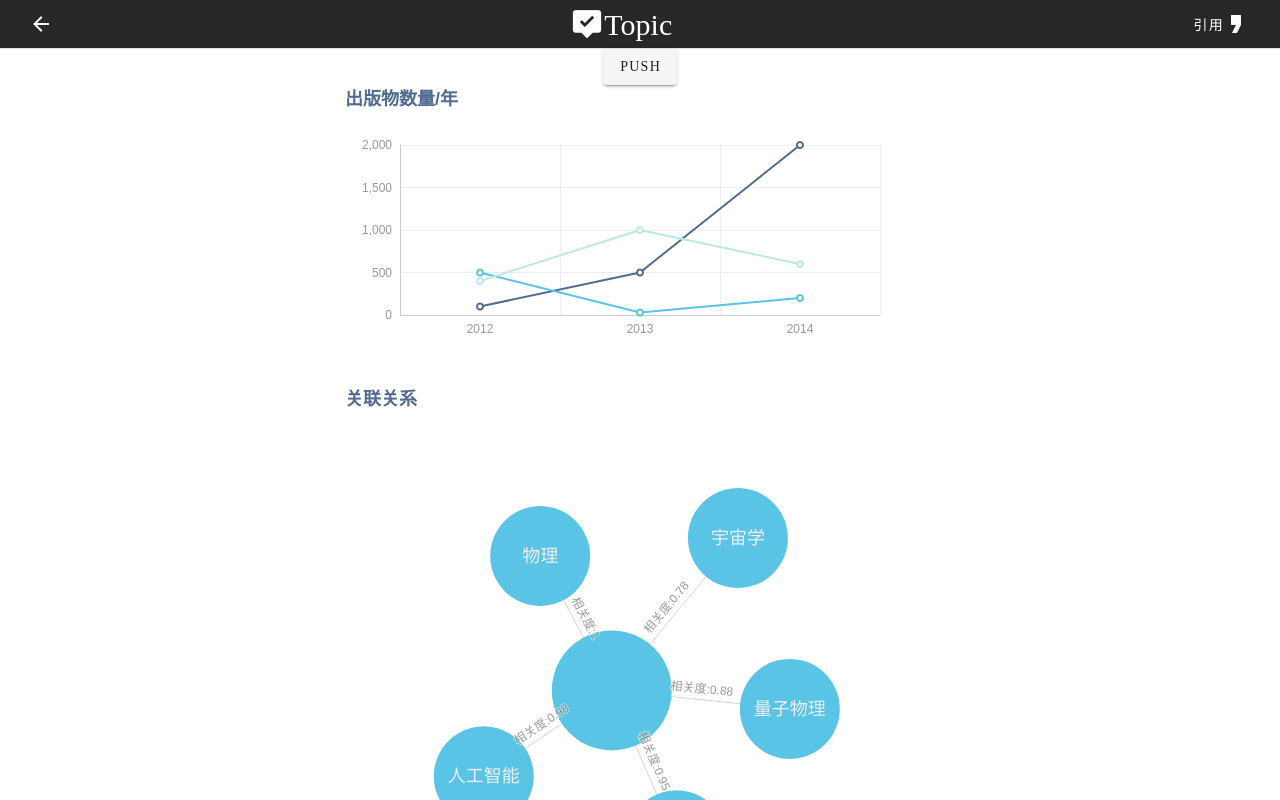
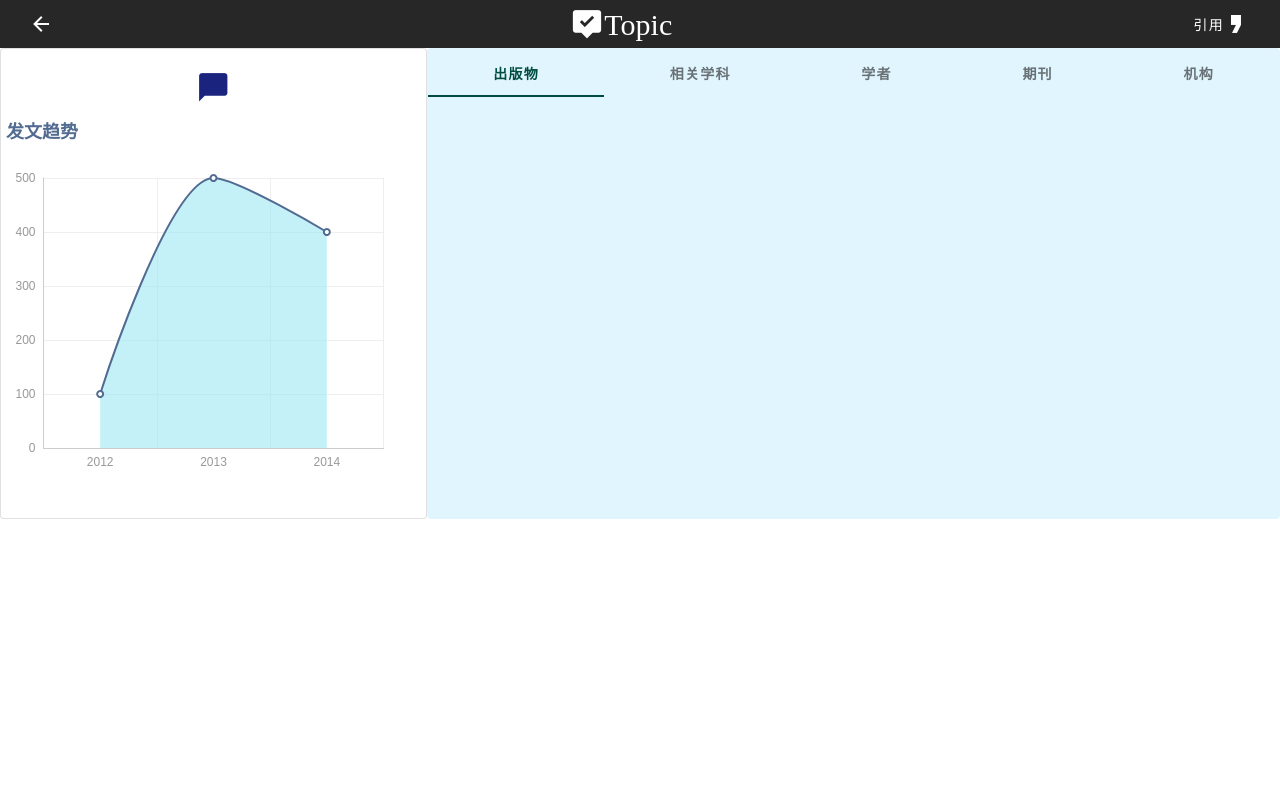
Before and after one commit to sink12138/infinite-academic, a Vue app in the folder frontend/: page /topic in a window 1280 px wide. Built offline with nearby package versions, Linux system fonts and the light colour scheme; what vue-clipboard2 would draw is missing.

Commit message:
topic tabs change chart

```diff
--- a/frontend/src/components/BaseBanner.vue
+++ b/frontend/src/components/BaseBanner.vue
@@ -1,8 +1,9 @@
 <template>
-  <v-toolbar
+  <v-app-bar
     dark
     dense
     elevation="0"
+    style="position: sticky; top: 0; z-index: 999"
   >
     <BaseGoBack></BaseGoBack>
     <v-spacer></v-spacer>
@@ -15,7 +16,7 @@
     </div>
     <v-spacer></v-spacer>
     <BaseCitation></BaseCitation>
-  </v-toolbar>
+  </v-app-bar>
 </template>
 
 <script>
--- a/frontend/src/views/Topic.vue
+++ b/frontend/src/views/Topic.vue
@@ -1,20 +1,65 @@
 <template>
-  <div class="chart">
+  <v-main>
     <Banner></Banner>
-    <v-divider></v-divider>
-    <span>{{this.name}}</span>
-    <v-btn @click="push">push</v-btn>
-    <div
-      id="publish"
-      class="ma-auto"
-      style="width: 600px;height:300px;"
-    ></div>
-    <div
-      id="association"
-      class="ma-auto"
-      style="width: 600px;height:600px;"
-    ></div>
-  </div>
+    <v-row no-gutters>
+      <v-col cols="4">
+        <v-card outlined>
+          <div class="my-3 my-font text-no-wrap">
+            <v-icon
+              class="text-h4"
+              color="indigo darken-4"
+            >mdi-message
+            </v-icon>
+            {{this.name}}
+          </div>
+          <v-img
+            id="publish"
+            class="ma-auto"
+            height="400"
+            aspect-ratio="16/9"
+          ></v-img>
+        </v-card>
+      </v-col>
+      <v-col cols="8">
+        <v-card
+          color="light-blue lighten-5"
+          height="100%"
+          outlined
+        >
+          <v-tabs
+            v-model="tab"
+            background-color="light-blue lighten-5"
+            color="teal darken-4"
+            grow
+          >
+            <v-tab class="font-weight-bold">
+              出版物
+            </v-tab>
+            <v-tab class="font-weight-bold">
+              相关学科
+            </v-tab>
+            <v-tab class="font-weight-bold">
+              学者
+            </v-tab>
+            <v-tab class="font-weight-bold">
+              期刊
+            </v-tab>
+            <v-tab class="font-weight-bold">
+              机构
+            </v-tab>
+          </v-tabs>
+
+          <v-img
+            id="analysis"
+            v-if="tab != 0"
+            class="ma-auto"
+            height="500"
+            aspect-ratio="16/9"
+          ></v-img>
+        </v-card>
+      </v-col>
+    </v-row>
+  </v-main>
 </template>
 
 <script>
@@ -50,13 +95,25 @@ export default {
       ],
       heat: null,
       pubsPerYear: [],
-      publishEchart: null,
-      assEchart: null
+      chart1: null,
+      chart2: null,
+      tab: null,
     }
   },
   watch: {
     $route() {
       this.loadData();
+      this.chartReload();
+    },
+    tab() {
+      if (this.tab != 0) {
+        if (this.chart2 == null)
+          this.$nextTick(() => {
+            this.initChart2();
+            this.reload2();
+          })
+        else this.reload2();
+      }
     }
   },
   mounted() {
@@ -64,6 +121,10 @@ export default {
   },
   methods: {
     init() {
+      this.loadData();
+      this.initChart1();
+    },
+    loadData() {
       this.name = this.$route.query.name;
       /*this.$axios({
         method: "get",
@@ -79,29 +140,16 @@ export default {
       }).catch(error => {
         console.log(error)
       })*/
-      this.myEcharts();
     },
-    push() {
-      this.$router.push({ path: 'topic', query: { name: 'hello'}})
+    initChart1() {
+      this.chart1 = this.$echarts.init(document.getElementById('publish'), 'infinite', { renderer: 'svg' });
+      this.reload1();
+      window.addEventListener('resize', () => { this.chart1.resize(); })
     },
-    myEcharts() {
-      this.publishEchart = this.$echarts.init(document.getElementById('publish'), 'infinite', { renderer: 'svg' });
-      this.assEchart = this.$echarts.init(document.getElementById('association'), 'infinite', { renderer: 'svg'});
-
-      this.loadData();
-
-      var _this = this;
-      this.assEchart.on('click', function(param) {
-        var target = param.data.name + 'hello';
-        if (target != _this.name)
-          _this.$router.push({ path: 'topic', query: { name: target}})
-      })
-    },
-    loadData() {
-      this.name = this.$route.query.name;
-      var publishOption = {
+    reload1() {
+      var option = {
         title: {
-          text: '出版物数量/年'
+          text: '发文趋势'
         },
         xAxis: {
           data: ['2012','2013','2014']
@@ -110,21 +158,47 @@ export default {
         series: [
           {
             type: 'line',
-            data: [100,500,2000]
+            areaStyle: {
+              color: '#9fe6f3de'
+            },
+            smooth: 0.3,
+            data: [100,500,400]
           },
-          {
-            type: 'line',
-            data: [500,30,200]
-          },
-          {
-            type: 'line',
-            data: [400,1000,600]
-          }
         ]
       }
-      var assOption = {
+      this.chart1.setOption(option);
+    },
+    initChart2() {
+      this.chart2 = this.$echarts.init(document.getElementById('analysis'), 'infinite', { renderer: 'svg'});
+      var _this = this;
+      this.chart2.on('click', function(param) {
+        var target = param.data.name + 'hello';
+        if (target != _this.name)
+          _this.$router.push({ path: 'topic', query: { name: target}})
+      })
+      window.addEventListener('resize', () => { this.chart2.resize(); })
+    },
+    reload2() {
+      switch (this.tab) {
+        case 1:
+          this.loadRelated();
+          break;
+        case 2:
+          this.loadAuthor();
+          break;
+        case 3:
+          this.loadJournal();
+          break;
+        case 4:
+          this.loadInstitution();
+          break;
+      }
+    },
+    loadRelated() {
+      var option = {
         title: {
-          text: '关联关系'
+          text: '关联关系',
+          left: 'center'
         },
         series: {
           type: 'graph',
@@ -150,13 +224,13 @@ export default {
         name: this.name,
         symbolSize: 120
       }
-      assOption.series.data.push(topic);
+      option.series.data.push(topic);
       this.associations.forEach(function(item) {
         var node = {}
         node.name = item.name
-        assOption.series.data.push(node);
+        option.series.data.push(node);
       })
-      assOption.series.links = this.associations.map(function (data, idx) {
+      option.series.links = this.associations.map(function (data, idx) {
         var link = {}
         link.source = 0;
         link.target = (idx+1);
@@ -164,13 +238,120 @@ export default {
         return link;
       });
 
-      this.publishEchart.setOption(publishOption);
-      this.assEchart.setOption(assOption);
+      this.chart2.setOption(option);
+    },
+    loadAuthor() {
+      var option = {
+        title: {
+          text: '学者发文数',
+          left: 'center'
+        },
+        tooltip: {
+          trigger: 'item'
+        },
+        legend: {
+          orient: 'vertical',
+          left: 'left'
+        },
+        series: {
+          type: 'pie',
+          radius: '80%',
+          data: [
+            { value: 1048, name: 'Search Engine' },
+            { value: 735, name: 'Direct' },
+            { value: 580, name: 'Email' },
+            { value: 484, name: 'Union Ads' },
+            { value: 300, name: 'Video Ads' }
+          ],
+          emphasis: {
+            itemStyle: {
+              shadowBlur: 10,
+              shadowOffsetX: 0,
+              shadowColor: 'rgba(0, 0, 0, 0.5)'
+            }
+          }
+        }
+      }
+      this.chart2.setOption(option);
+    },
+    loadJournal() {
+      var option = {
+        title: {
+          text: '期刊发文数',
+          left: 'center'
+        },
+        tooltip: {
+          trigger: 'item'
+        },
+        legend: {
+          orient: 'vertical',
+          left: 'left'
+        },
+        series: {
+          type: 'pie',
+          radius: '80%',
+          data: [
+            { value: 1048, name: 'Search Engine' },
+            { value: 735, name: 'Direct' },
+            { value: 580, name: 'Email' },
+            { value: 484, name: 'Union Ads' },
+            { value: 300, name: 'Video Ads' }
+          ],
+          emphasis: {
+            itemStyle: {
+              shadowBlur: 10,
+              shadowOffsetX: 0,
+              shadowColor: 'rgba(0, 0, 0, 0.5)'
+            }
+          }
+        }
+      }
+      this.chart2.setOption(option);
+    },
+    loadInstitution() {
+      var option = {
+        title: {
+          text: '机构发文数',
+          left: 'center'
+        },
+        tooltip: {
+          trigger: 'item'
+        },
+        legend: {
+          orient: 'vertical',
+          left: 'left'
+        },
+        series: {
+          type: 'pie',
+          radius: '80%',
+          data: [
+            { value: 1048, name: 'Search Engine' },
+            { value: 735, name: 'Direct' },
+            { value: 580, name: 'Email' },
+            { value: 484, name: 'Union Ads' },
+            { value: 300, name: 'Video Ads' }
+          ],
+          emphasis: {
+            itemStyle: {
+              shadowBlur: 10,
+              shadowOffsetX: 0,
+              shadowColor: 'rgba(0, 0, 0, 0.5)'
+            }
+          }
+        }
+      }
+      this.chart2.setOption(option);
+    },
+    chartReload() {
+      this.reload1();
+      this.reload2();
     }
   }
 }
 </script>
 
 <style>
-
+.class {
+  color: #9fe6f3de;
+}
 </style>
```
